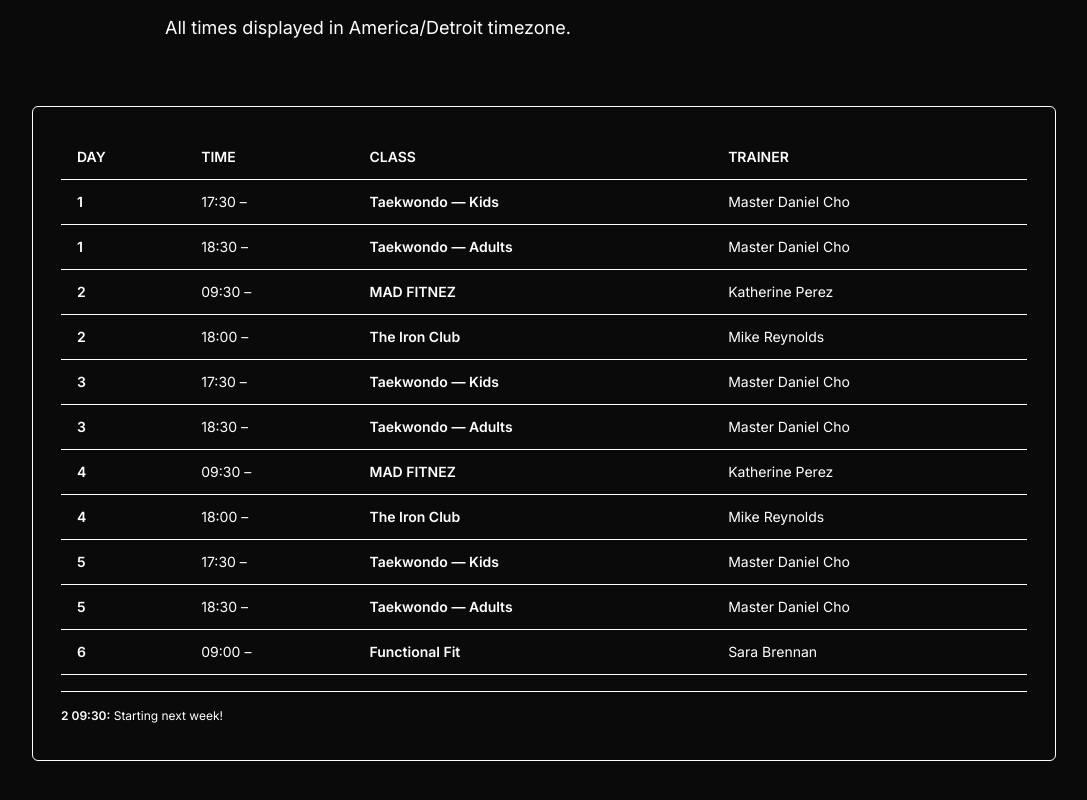
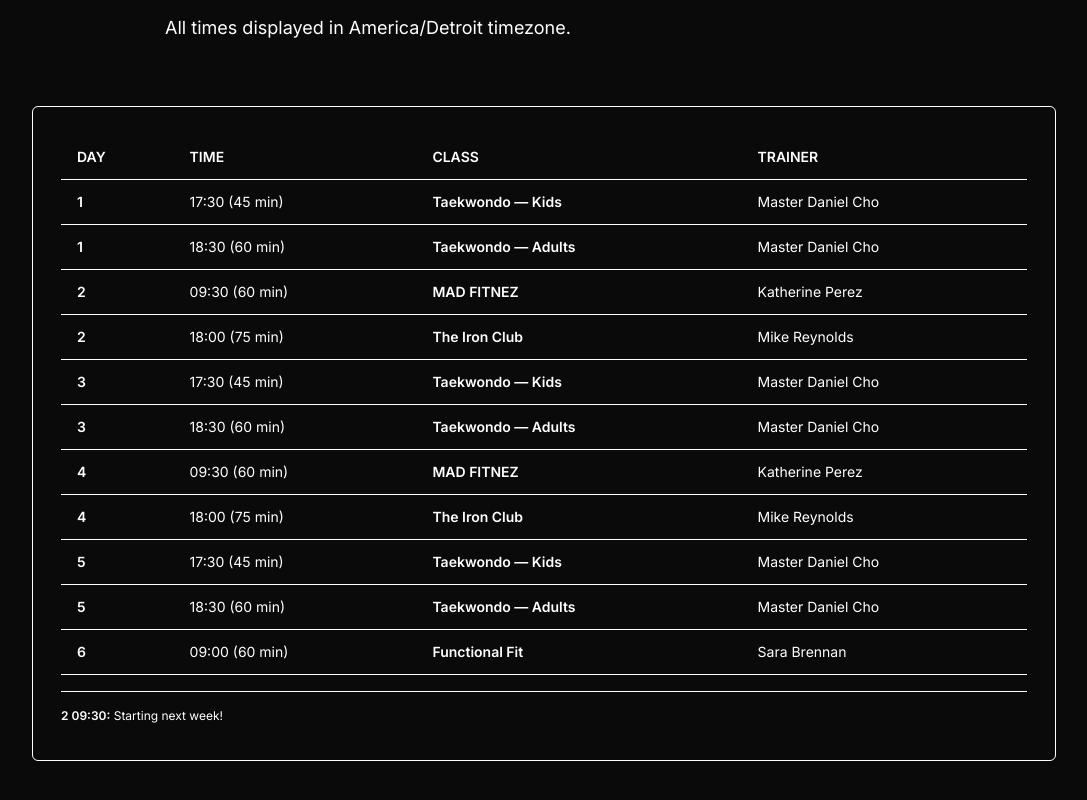
Before and after one commit to jasonthomasobrien-source/repz-gym, a Next.js app: page /classes in a window 1280 px wide. Shown: the part 2379-3179 px from the top of the page, without its empty margins (96-1183 px from the left). Built offline with nearby package versions, Linux system fonts and the light colour scheme.

Commit message:
fix: use duration_min instead of nonexistent end_time

```diff
--- a/app/classes/page.tsx
+++ b/app/classes/page.tsx
@@ -98,7 +98,7 @@ export default async function ClassesPage() {
                             {session.day_of_week}
                           </td>
                           <td className="px-4 py-3 text-ink-muted">
-                            {session.start_time} – {session.end_time}
+                            {session.start_time} ({session.duration_min} min)
                           </td>
                           <td className="px-4 py-3 font-semibold text-ink">{cls?.name}</td>
                           <td className="px-4 py-3 text-ink-muted">
```
